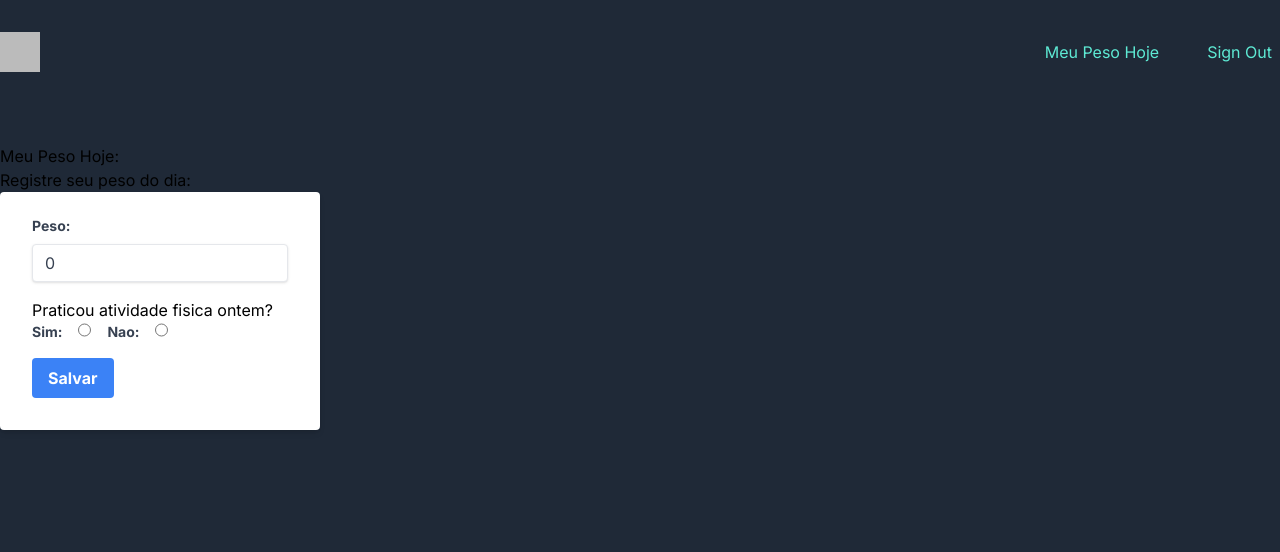
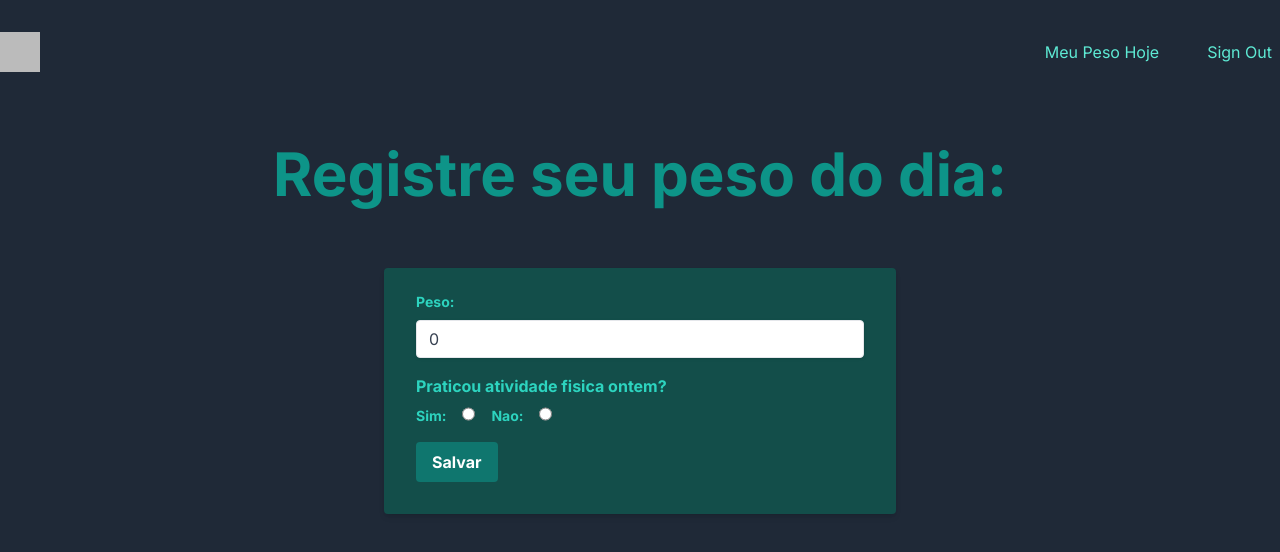
Before and after one commit to jbeltrami/meu-peso-hjoje, a Next.js app: page /meu-peso-hoje in a window 1280 px wide. Shown: the top 552 px of the page. Built offline with nearby package versions, Linux system fonts and the light colour scheme; no server answers; sample sign-in values are in the browser's storage.

Commit message:
Update form styles and remove useless tag.

```diff
--- a/app/meu-peso-hoje/WeightForm.tsx
+++ b/app/meu-peso-hoje/WeightForm.tsx
@@ -40,15 +40,18 @@ export default function WeightForm() {
 
   return (
     <>
-      <div className="w-full max-w-xs">
-        <h2>Registre seu peso do dia:</h2>
+      <div>
+        <h2 className="text-6xl font-bold text-teal-600 text-center mb-16">
+          Registre seu peso do dia:
+        </h2>
+        <div className="w-full max-w-lg mx-auto">
           <form
-          className="bg-white shadow-md rounded px-8 pt-6 pb-8 mb-4"
+            className="bg-teal-900 shadow-md rounded px-8 pt-6 pb-8 mb-4"
             onSubmit={addWeight}
           >
             <div className="mb-4">
               <label
-              className="block text-gray-700 text-sm font-bold mb-2"
+                className="block text-teal-400 text-sm font-bold mb-2"
                 htmlFor="peso"
               >
                 Peso:
@@ -62,29 +65,31 @@ export default function WeightForm() {
               />
             </div>
             <div className="mb-2">
-            <p>Praticou atividade fisica ontem?</p>
+              <p className="text-teal-400 font-bold mb-2">
+                Praticou atividade fisica ontem?
+              </p>
               <div className="flex space-x-4">
                 <label
-                className="block text-gray-700 text-sm font-bold mb-2"
+                  className="block text-teal-400 text-sm font-bold mb-2"
                   htmlFor="treino-sim"
                 >
                   Sim:
                 </label>
                 <input
-                className="rounded py-2 text-gray-700 mb-3 leading-tight focus:outline-none focus:shadow-outline"
+                  className="rounded py-2 text-teal-300 mb-3 leading-tight focus:outline-none focus:shadow-outline"
                   type="radio"
                   name="treino"
                   id="treino-sim"
                   value="sim"
                 />
                 <label
-                className="block text-gray-700 text-sm font-bold mb-2"
+                  className="block text-teal-400 text-sm font-bold mb-2"
                   htmlFor="treino-nao"
                 >
                   Nao:
                 </label>
                 <input
-                className="rounded py-2 text-gray-700 mb-3 leading-tight focus:outline-none focus:shadow-outline"
+                  className="rounded py-2 text-teal-300 mb-3 leading-tight focus:outline-none focus:shadow-outline"
                   type="radio"
                   name="treino"
                   id="treino-nao"
@@ -93,13 +98,14 @@ export default function WeightForm() {
               </div>
             </div>
             <button
-            className="bg-blue-500 hover:bg-blue-700 text-white font-bold py-2 px-4 rounded focus:outline-none focus:shadow-outline"
+              className="bg-teal-700 hover:bg-teal-950 text-white font-bold py-2 px-4 rounded focus:outline-none focus:shadow-outline"
               type="submit"
             >
               Salvar
             </button>
           </form>
         </div>
+      </div>
     </>
   );
 }
--- a/app/meu-peso-hoje/page.tsx
+++ b/app/meu-peso-hoje/page.tsx
@@ -12,7 +12,6 @@ export default async function MeuPesoHoje() {
 
   return (
     <>
-      <h1>Meu Peso Hoje:</h1>
       <WeightForm />
     </>
   );
```
Lines whose indentation alone changed are shown as unchanged.
